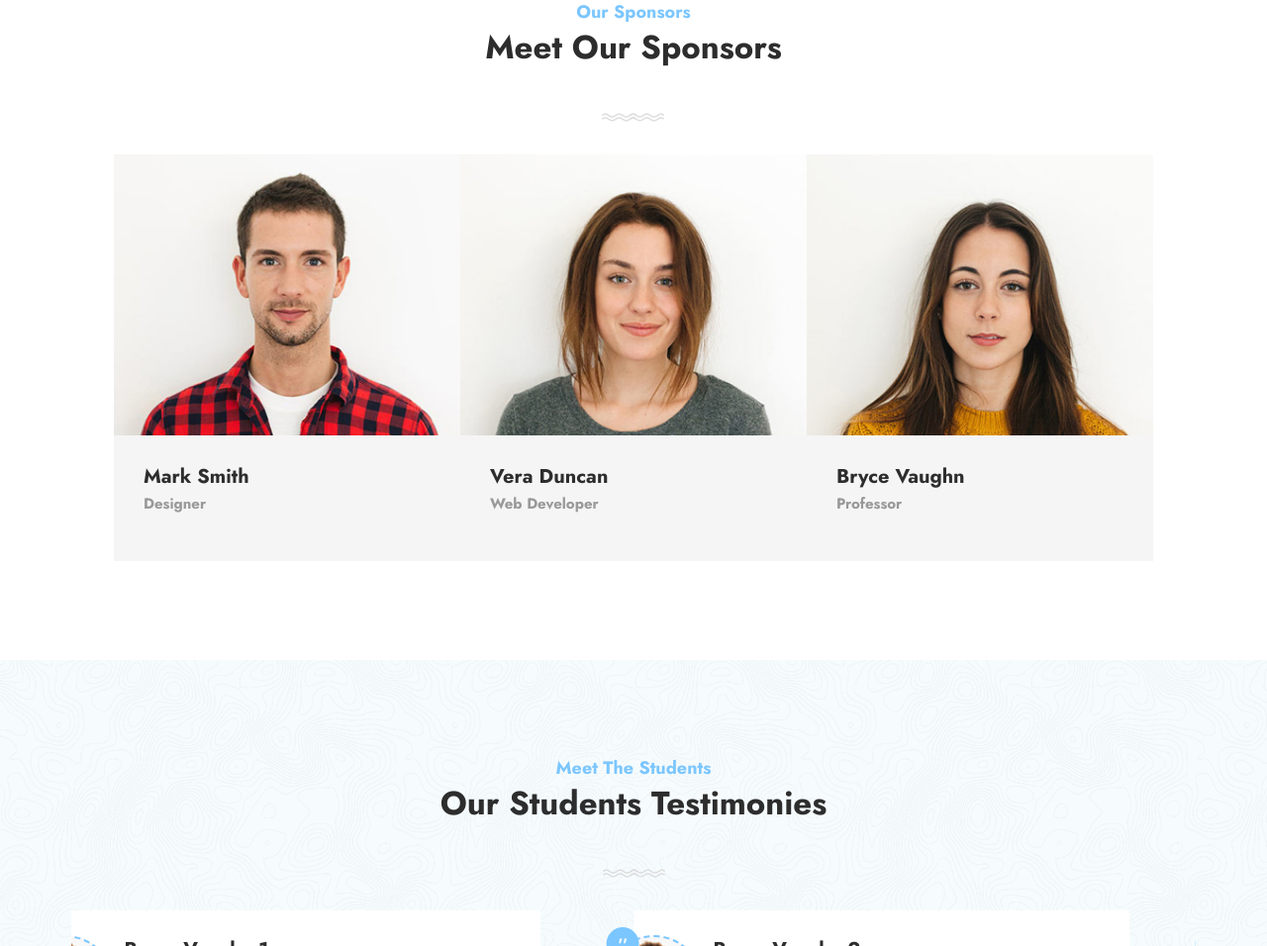
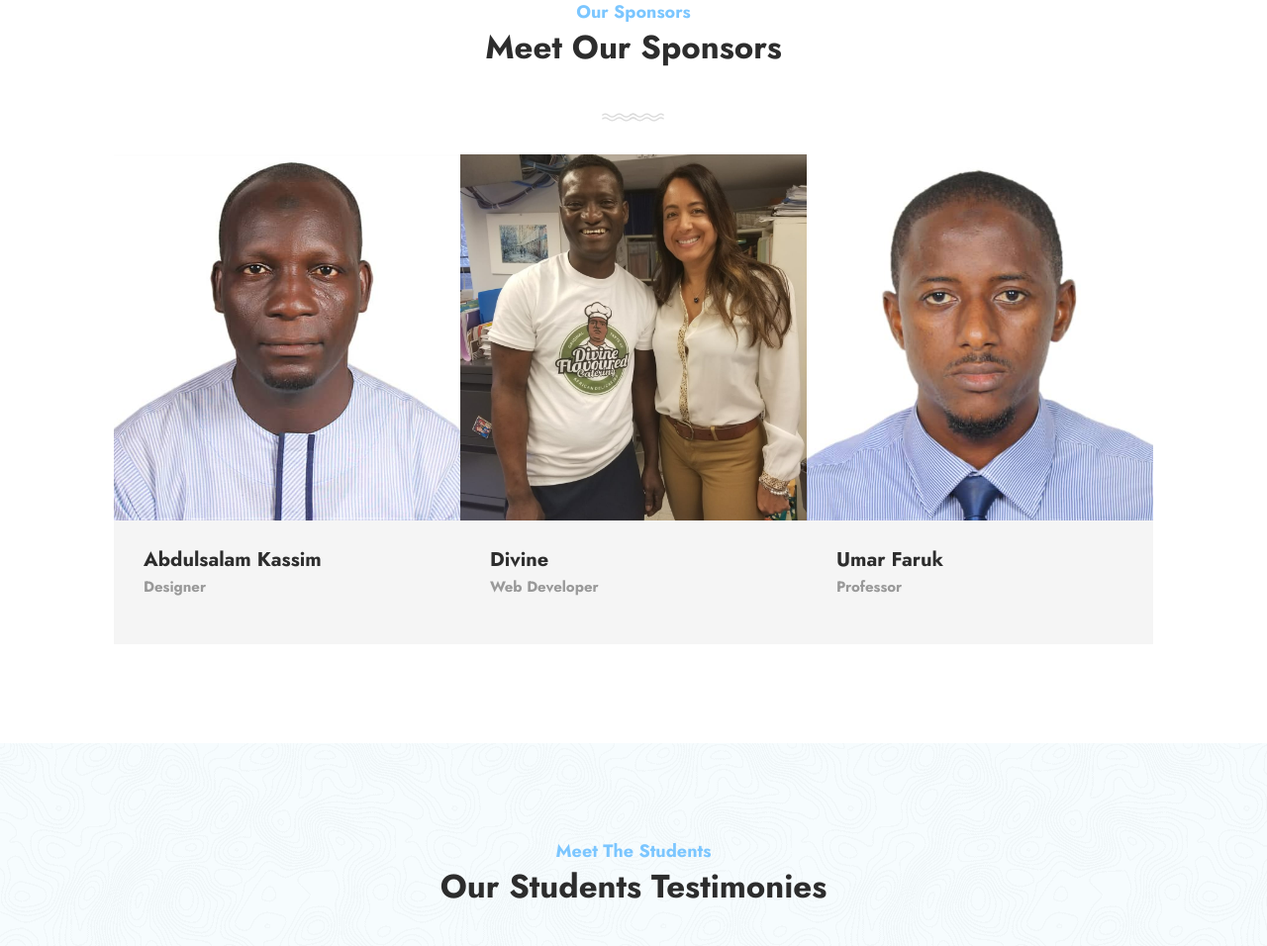
Before and after one commit to Taofeeq-akin/Vs-project, a plain HTML site: page index.html in a window 1280 px wide. Shown: the part 2531-3487 px from the top of the page at 99% size. Drawn offline with nearby package versions, Linux system fonts and the light colour scheme; a web font is replaced by a local one.

Commit message:
sponsors section

```diff
--- a/Css/style.css
+++ b/Css/style.css
@@ -421,14 +421,25 @@
   align-items: center;
   padding: 10rem 0;
 }
-/* .teams {
-  display: flex;
-  gap: 3rem;
-} */
+
 .team {
   max-width: 35rem;
+  display: grid;
+  grid-template-rows: 37rem;
   background-color: #f5f5f5;
 }
+
+.team-img-box {
+  height: 100%;
+  overflow: hidden;
+}
+
+.team-img {
+  height: 100%;
+  transform: scale(1.01);
+  object-fit: cover;
+}
+
 .team-detail {
   padding: 3rem;
 }
--- a/index.html
+++ b/index.html
@@ -146,7 +146,8 @@
                   <h4 class="sub-heading">Frontend Development</h4>
                   <!-- <p class="course-teacher">Mark Smith</p> -->
                   <p class="body-text body-text-course">
-                    Front-end programs is the development of the graphical user interface of a Website or Web Application.
+                    Front-end programs is the development of the graphical user
+                    interface of a Website or Web Application.
                   </p>
                   <a href="apply.html" class="btn_apply">Enroll</a>
                   <span class="line"></span>
@@ -179,7 +180,9 @@
                   <h4 class="sub-heading">Backend Development</h4>
                   <!-- <p class="course-teacher">Mark Smith</p> -->
                   <p class="body-text body-text-course">
-                    Back end of programs covers server-side web application logic, integration and activities, like writing APIs, creating liberaries, and working with system component.
+                    Back end of programs covers server-side web application
+                    logic, integration and activities, like writing APIs,
+                    creating liberaries, and working with system component.
                   </p>
                   <a href="apply.html" class="btn_apply">Enroll</a>
                   <span class="line"></span>
@@ -212,7 +215,9 @@
                   <h4 class="sub-heading">Data Analysis</h4>
                   <!-- <p class="course-teacher">Mark Smith</p> -->
                   <p class="body-text body-text-course">
-                    The Process of inspecting, cleansing, transforming and modelling data with the goal of discovering useful information conclusions and supporting decision-making.
+                    The Process of inspecting, cleansing, transforming and
+                    modelling data with the goal of discovering useful
+                    information conclusions and supporting decision-making.
                   </p>
                   <a href="apply.html" class="btn_apply">Enroll</a>
                   <span class="line"></span>
@@ -284,25 +289,31 @@
           <div class="teams grid grid3">
             <!-- team 1 -->
             <div class="team">
-              <img class="team-img" src="./img/images/img08.jpg" alt="" />
+              <div class="team-img-box">
+                <img class="team-img" src="./img/images/saa.jpg" alt="" />
+              </div>
               <div class="team-detail">
-                <h4 class="sub-heading">Mark Smith</h4>
+                <h4 class="sub-heading">Abdulsalam Kassim</h4>
                 <p class="course-teacher">Designer</p>
               </div>
             </div>
             <!-- team 2 -->
             <div class="team">
-              <img class="team-img" src="./img/images/img09.jpg" alt="" />
+              <div class="team-img-box">
+                <img class="team-img" src="./img/images/divi.jpg" alt="" />
+              </div>
               <div class="team-detail">
-                <h4 class="sub-heading">Vera Duncan</h4>
+                <h4 class="sub-heading">Divine</h4>
                 <p class="course-teacher">Web Developer</p>
               </div>
             </div>
             <!-- team 3 -->
             <div class="team">
-              <img class="team-img" src="./img/images/img10.jpg" alt="" />
+              <div class="team-img-box">
+                <img class="team-img" src="./img/images/umar.jpg" alt="" />
+              </div>
               <div class="team-detail">
-                <h4 class="sub-heading">Bryce Vaughn</h4>
+                <h4 class="sub-heading">Umar Faruk</h4>
                 <p class="course-teacher">Professor</p>
               </div>
             </div>
```
Also changed, not shown: img/images/divi.jpg (added), img/images/saa.jpg (added), img/images/umar.jpg (added).
